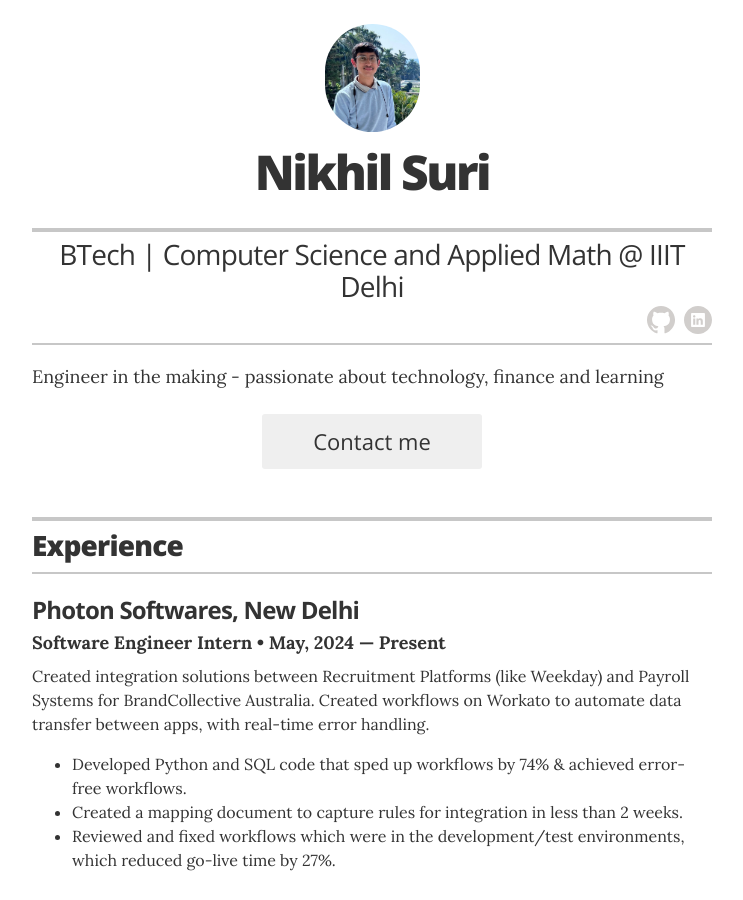
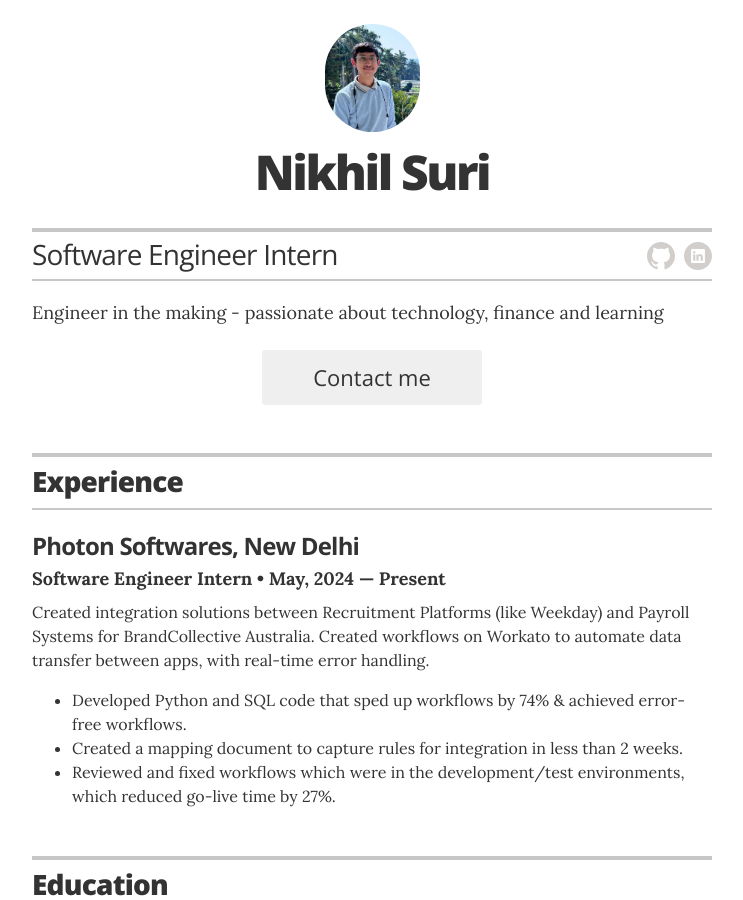
Before and after one commit to nikhil21268/Resume, a Jekyll site: the page built from index.html, in a window 1280 px wide and 900 px high. Shown: the whole window, without its empty margins (268-1011 px from the left). Built offline with Jekyll 4.4.1, drawn with Linux system fonts in a browser that asks for light colours.

Commit message:
updated config

```diff
--- a/_config.yml
+++ b/_config.yml
@@ -11,7 +11,7 @@ sass:
 # Resume settings
 resume_avatar:                  "true"
 resume_name:                    "Nikhil Suri"
-resume_title:                   "BTech | Computer Science and Applied Math @ IIIT Delhi"
+resume_title:                   "Software Engineer Intern"
 
 # used for the contact button in _layouts/resume.html
 resume_contact_email:           "nikhil21268@iiitd.ac.in"
```
